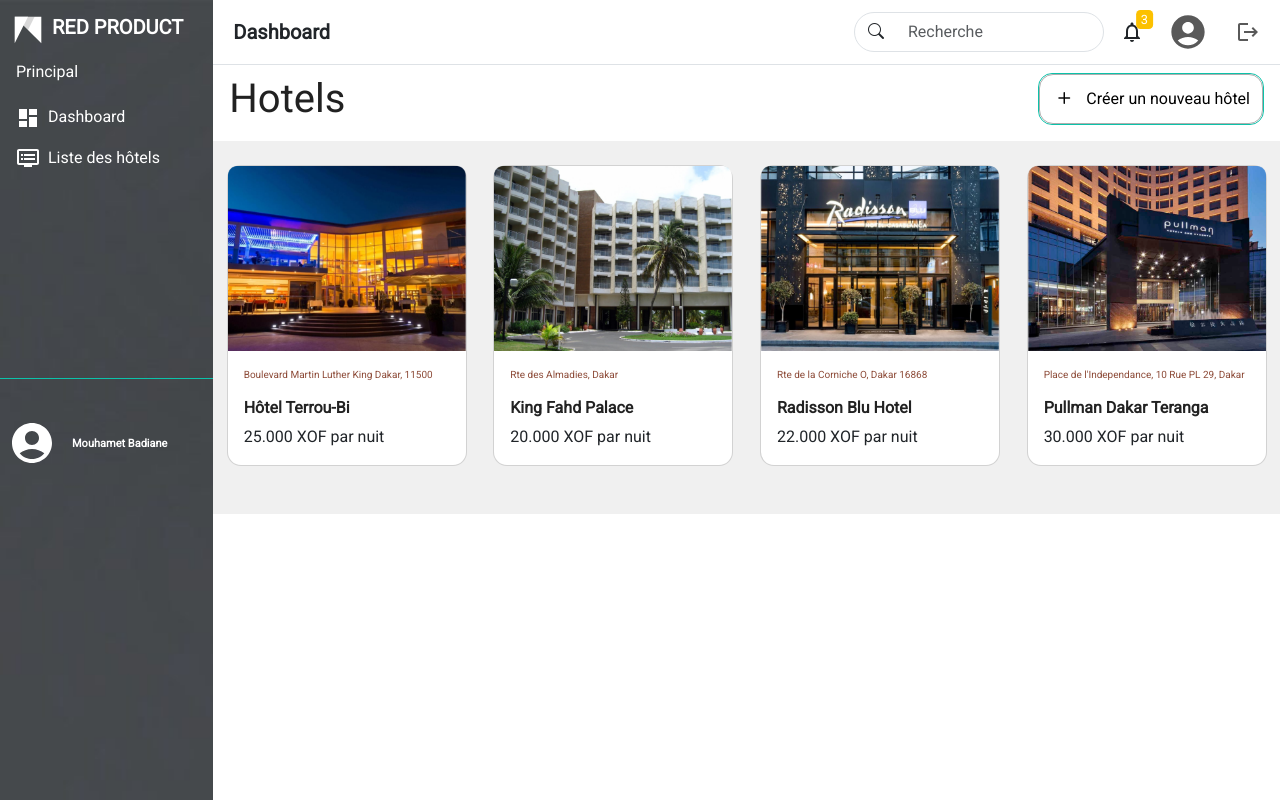
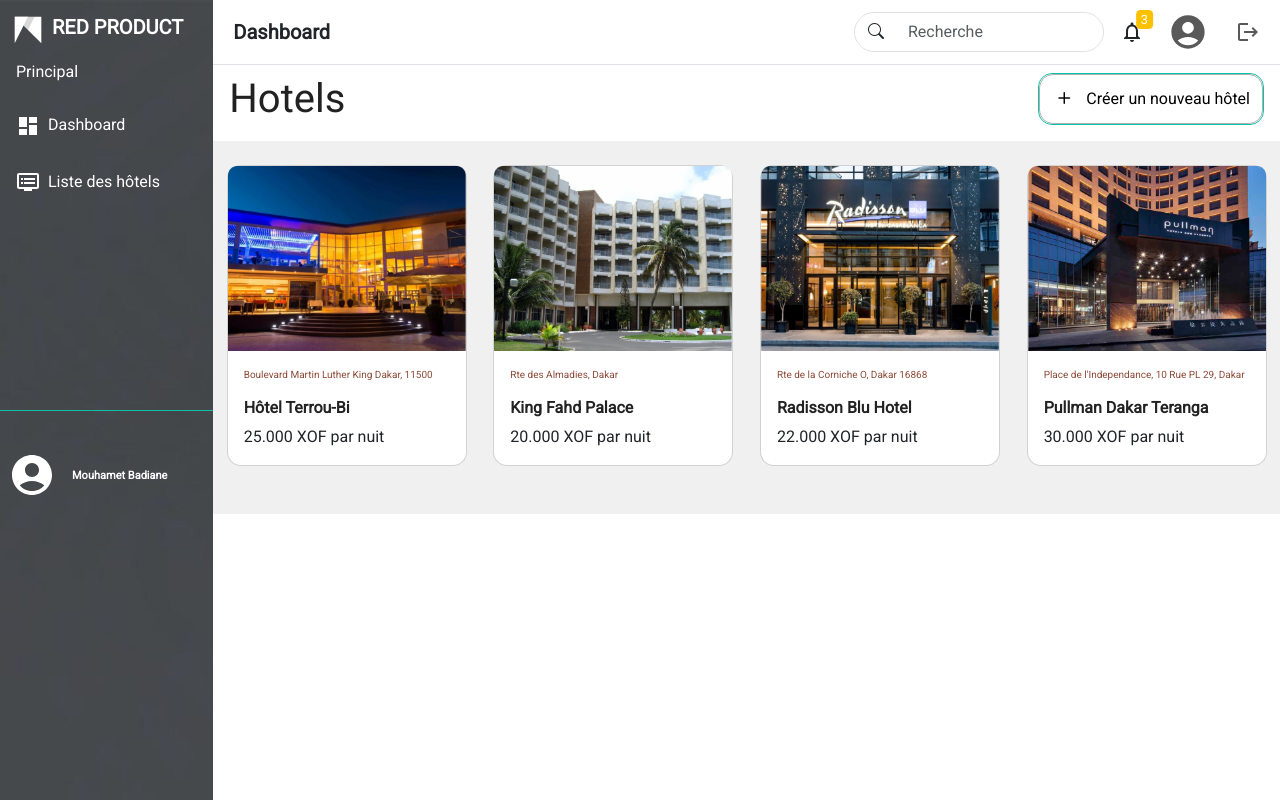
Before and after one commit to reymouhid95/RED-PROD, a React (Vite) app in the folder RED/: page /admin/hotels in a window 1280 px wide. Built offline with nearby package versions, Linux system fonts and the light colour scheme; a web font is replaced by a local one.

Commit message:
padding sidebar

```diff
--- a/RED/src/components/SidebarComponent.jsx
+++ b/RED/src/components/SidebarComponent.jsx
@@ -5,7 +5,7 @@
   return (
     <Link
       style={{ textDecoration: "none" }}
-      className="ps-3 my-2 items "
+      className="py-2 ps-3 my-2 items "
       to={path}
       tabIndex="0"
     >
```
